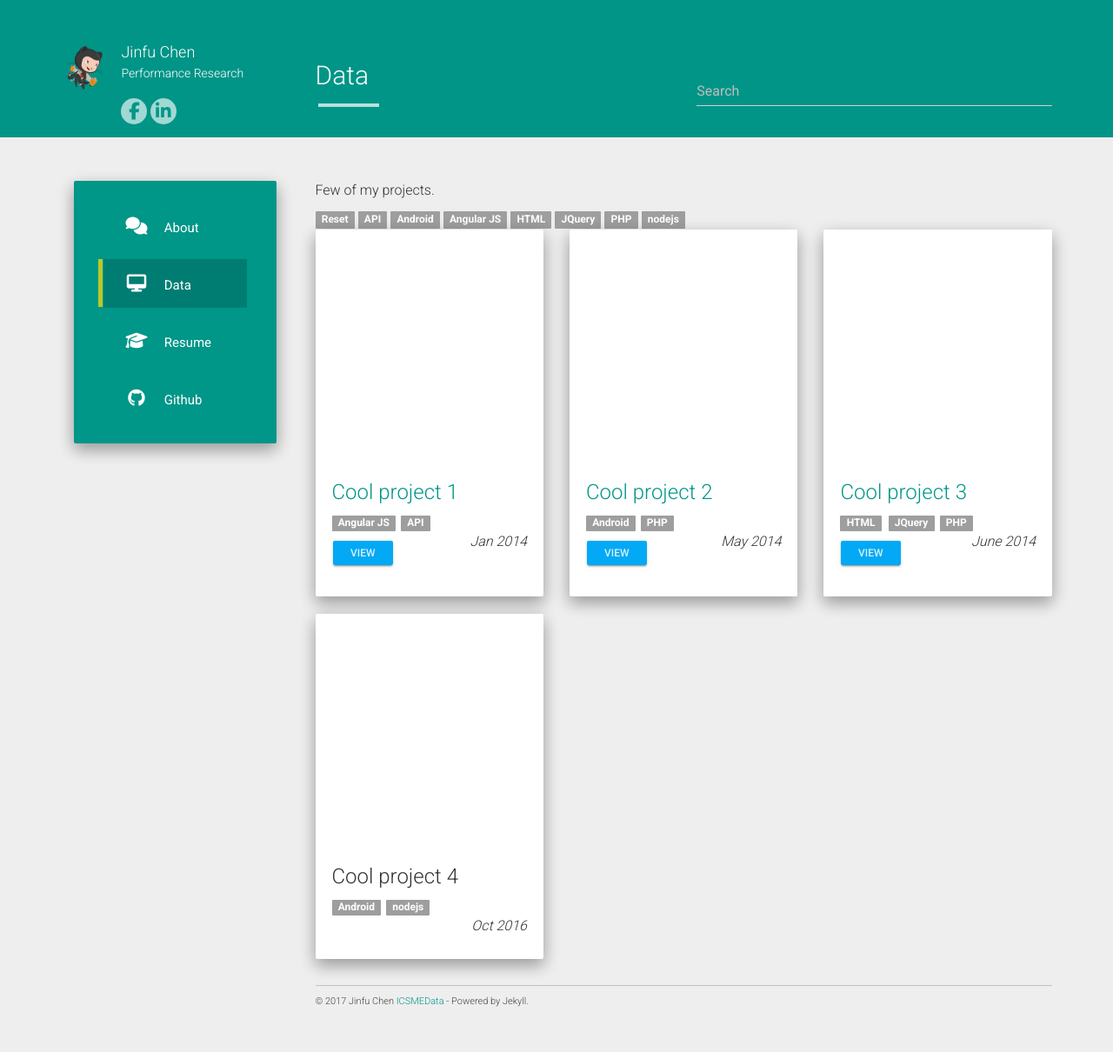
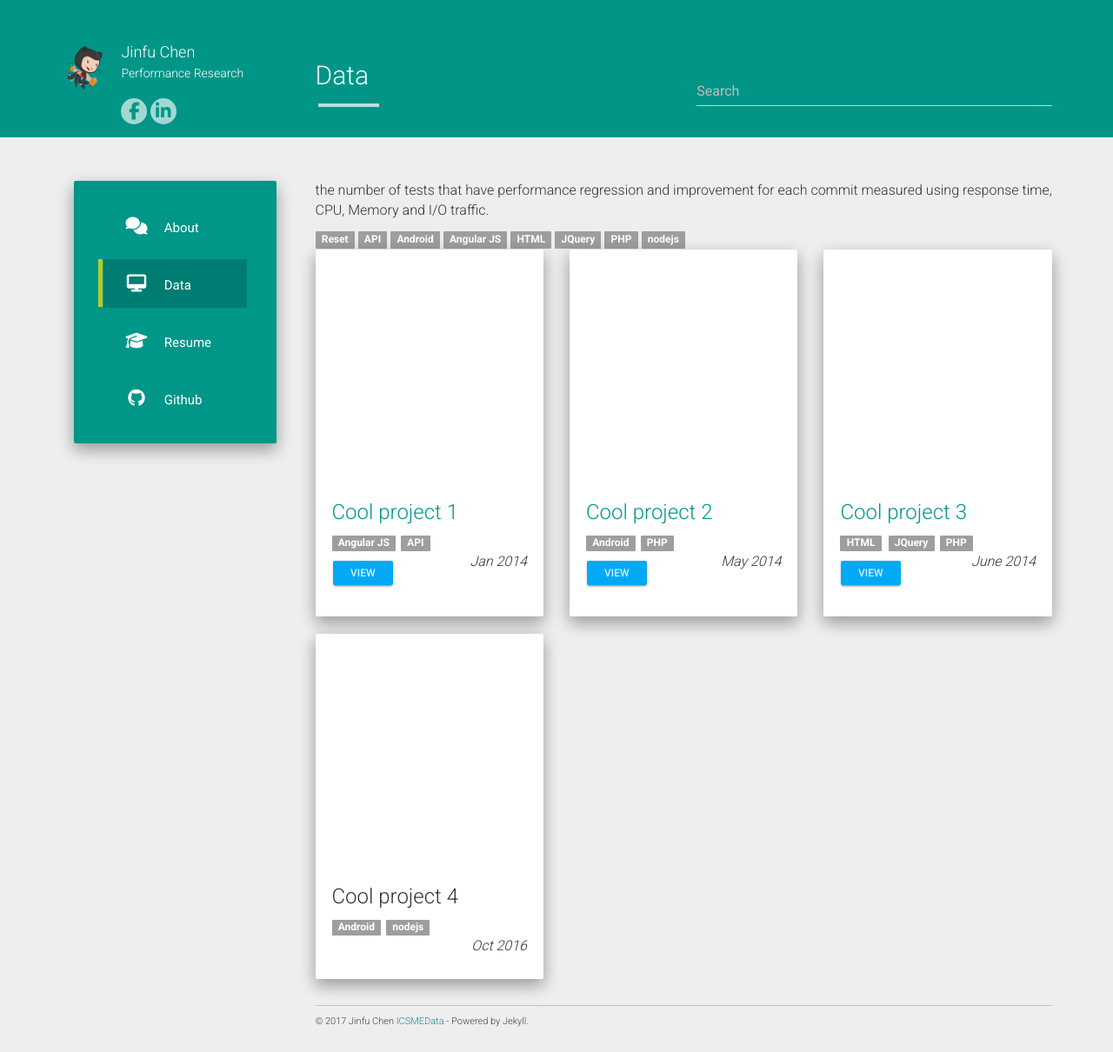
Before and after one commit to jinfuchen/icsmeData, a Jekyll site: the page built from projects.md, in a window 1280 px wide. Shown: the whole page at 87% size. Built offline with Jekyll 4.4.1, drawn with Linux system fonts in a browser that asks for light colours; nearby versions of some CDN libraries; before the commit the page ends 1187 px from its top, so only the background shows below that.

Commit message:
project comment

```diff
--- a/projects.md
+++ b/projects.md
@@ -4,4 +4,4 @@
 permalink: /projects/
 ---
 
-Few of my projects.
+the number of tests that have performance regression and improvement for each commit measured using response time, CPU, Memory and I/O traffic.
```
